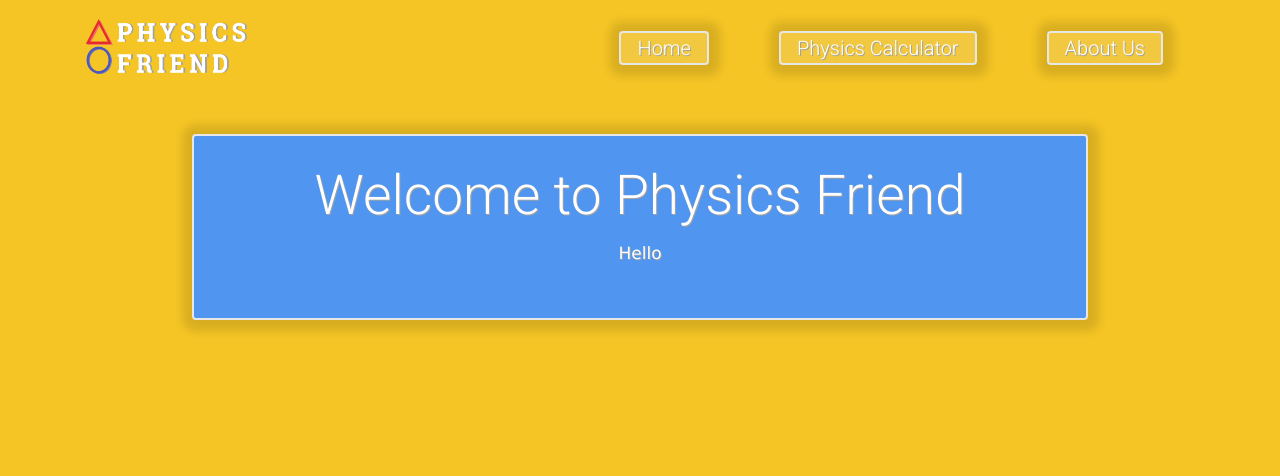
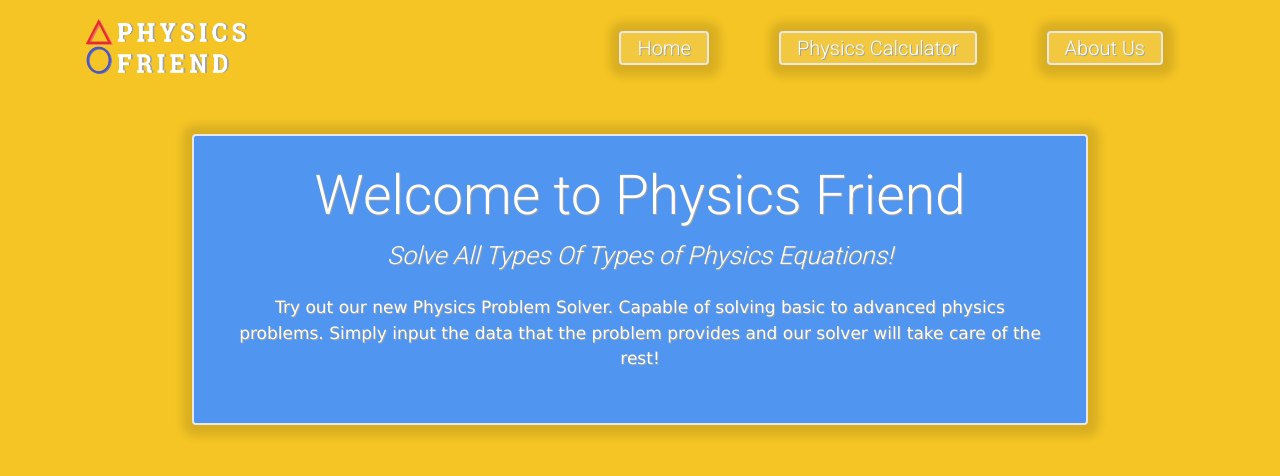
Before and after one commit to Sparsh101AI/Physics-Friend-Application, a React (Create React App) app: page / in a window 1280 px wide. Shown: the top 476 px of the page. Built offline with nearby package versions, Linux system fonts and the light colour scheme.

Commit message:
Added bs to homepage

```diff
--- a/src/HomePage/HomePage.css
+++ b/src/HomePage/HomePage.css
@@ -29,4 +29,11 @@
   background-color: #5096f1 !important;
   font-weight: 300 !important;
   font-size: 17px !important;
+  margin-top: 2%;
 }
+.homeTitle2 {
+  font-weight: 300 !important;
+  background-color: #5096f1 !important;
+  font-size: 25px !important;
+  font-style: italic !important;
+}
--- a/src/HomePage/HomePage.js
+++ b/src/HomePage/HomePage.js
@@ -5,7 +5,14 @@ function HomePage() {
   return (
     <Card className="homeBody">
       <Card.Title className="homeTitle">Welcome to Physics Friend</Card.Title>
-      <Card.Text className="homeText">Hello</Card.Text>
+      <Card.Title className="homeTitle2">
+        Solve All Types Of Types of Physics Equations!
+      </Card.Title>
+      <Card.Text className="homeText">
+        Try out our new Physics Problem Solver. Capable of solving basic to
+        advanced physics problems. Simply input the data that the problem
+        provides and our solver will take care of the rest!
+      </Card.Text>
     </Card>
   );
 }
```
